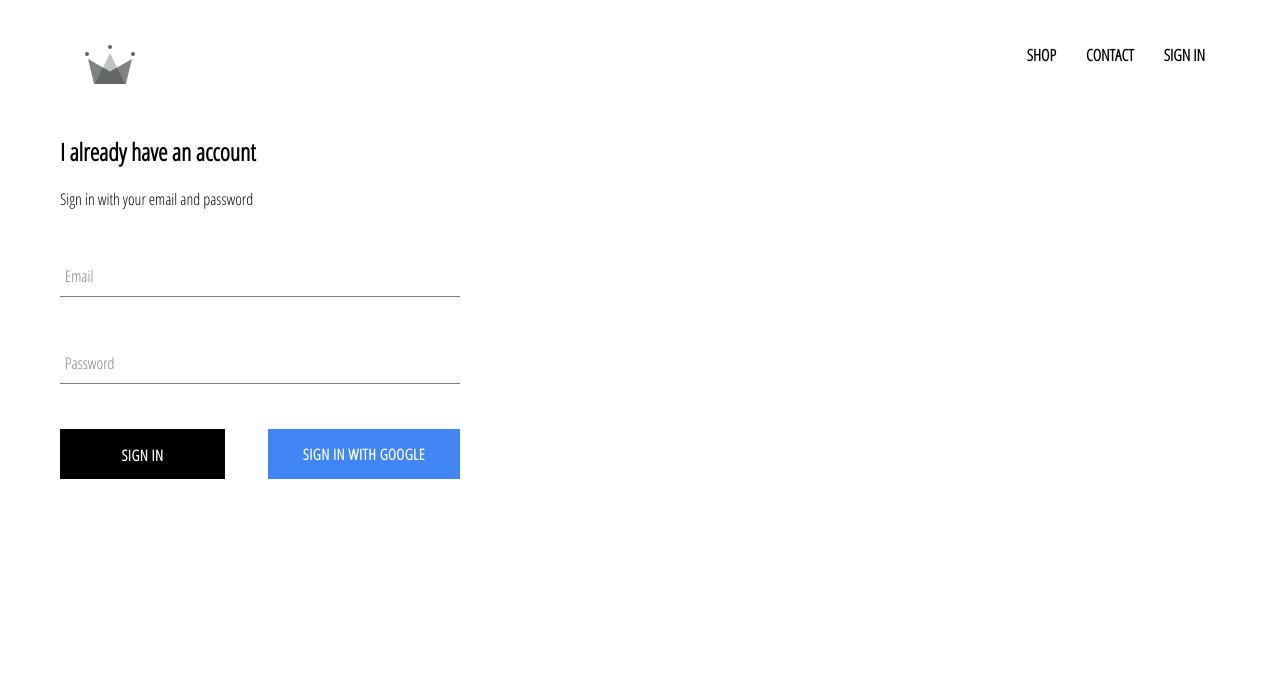
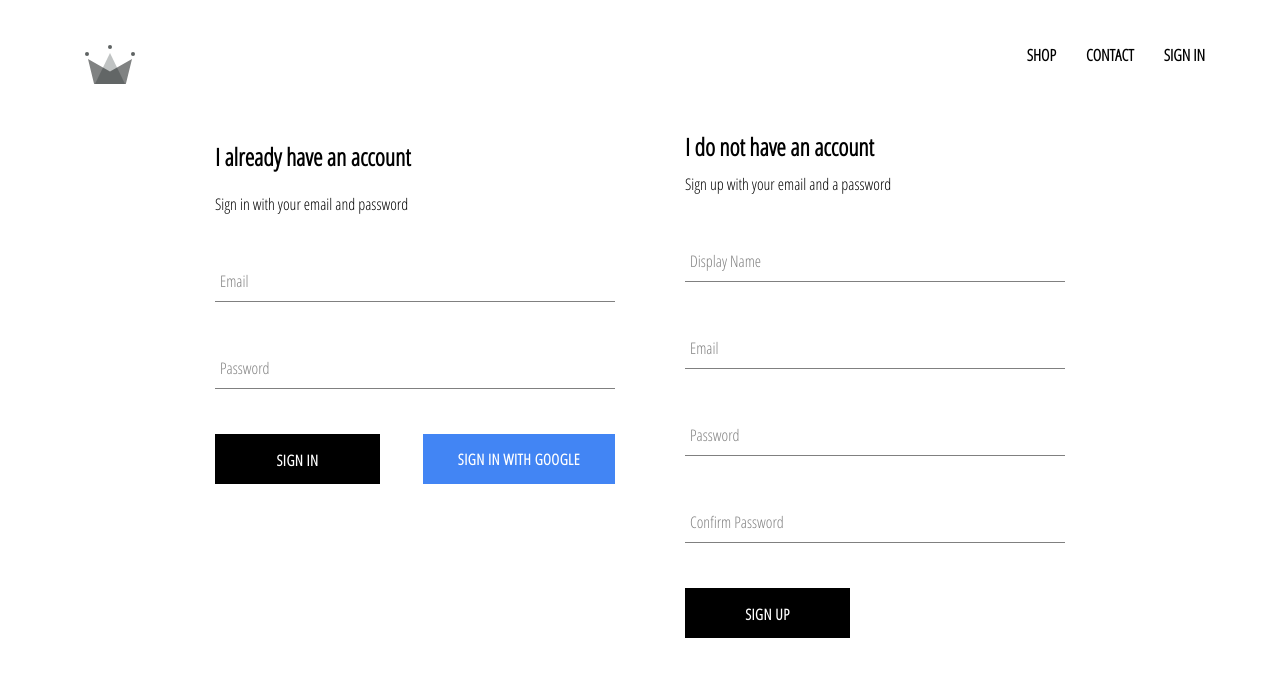
Before and after one commit to milan090/crwn-clothing, a React (Create React App) app: page /signin in a window 1280 px wide. Shown: the top 676 px of the page. Built offline with nearby package versions, Linux system fonts and the light colour scheme; no server answers.

Commit message:
Added firebase utils sign up and store auth user to firebase cloud database

```diff
--- a/src/App.js
+++ b/src/App.js
@@ -5,7 +5,7 @@
 import Header from './components/header/header.component';
 import SignInAndSignUp from './pages/sign-in-and-sign-up/sign-in-and-sign-up.component';
 import { Route, Switch } from 'react-router-dom';
-import { auth } from './firebase/firebase.utils';
+import { auth, createUserProfileDocument } from './firebase/firebase.utils';
 
 
 class App extends React.Component {
@@ -16,9 +16,22 @@
   unsubscribeFromAuth = null;
 
   componentDidMount(){
-    this.unsubscribeFromAuth = auth.onAuthStateChanged(user => {
-      this.setState({ currentUser: user });
-      console.log(user);
+    this.unsubscribeFromAuth = auth.onAuthStateChanged(async userAuth => {
+      if (userAuth) {
+        const userRef = await createUserProfileDocument(userAuth);
+
+        userRef.onSnapshot(snapShot => {
+          this.setState({ currentUser: {
+            id: snapShot.id,
+            ...snapShot.data()
+          } }, () => {
+            console.log(this.state)
+          });
+        })
+
+      } else {
+        this.setState({ currentUser: userAuth});
+      }
     })
   }
 
--- a/src/components/sign-in/sign-in.styles.scss
+++ b/src/components/sign-in/sign-in.styles.scss
@@ -3,6 +3,7 @@
   min-width: 400px;
   display: flex;
   flex-direction: column;
+  margin-right: 50px !important;
 
   .title {
     margin: 10px 0;
--- /dev/null
+++ b/src/components/sign-up/sign-up.component.jsx
@@ -0,0 +1,96 @@
+import React from 'react'
+
+import FormInput from '../form-input/form-input.component';
+import CustomButton from '../custom-button/custom-buttton.component';
+
+import { auth, createUserProfileDocument } from '../../firebase/firebase.utils';
+
+
+import './sign-up.styles.scss';
+
+
+class SignUp extends React.Component {
+  state = {
+    displayName: '',
+    email: '',
+    password: '',
+    confirmPassword: ''
+  }
+
+  handleChange = (event) => {
+    const {name, value} = event.target;
+
+    this.setState({[name]: value});
+  }
+
+  handleSubmit = async (event) => {
+    event.preventDefault();
+    const {displayName, email, password, confirmPassword} = this.state;
+
+    if (password !== confirmPassword) {
+      alert("Passwords don't match");
+      return;
+    }
+    try {
+      const { user } = await auth.createUserWithEmailAndPassword(email, password);
+
+      await createUserProfileDocument(user, {displayName});
+      this.setState({
+        displayName: '',
+        email: '',
+        password: '',
+        confirmPassword: ''
+      })
+    } catch (error) {
+      console.error(error);
+    }
+  }
+
+  render(){
+    const {displayName, email, password, confirmPassword} = this.state;
+    return (
+      <div className="sign-up" onSubmit={this.handleSubmit}>
+        <h2 className="title">I do not have an account</h2>
+        <span>Sign up with your email and a password</span>
+        <form className="sign-up-form">
+          <FormInput
+            type="text"
+            name="displayName"
+            value={displayName}
+            onChange={this.handleChange}
+            label="Display Name"
+            required
+          />
+          <FormInput
+            type="email"
+            name="email"
+            value={email}
+            onChange={this.handleChange}
+            label="Email"
+            required
+          />
+          <FormInput
+            type="password"
+            name="password"
+            value={password}
+            onChange={this.handleChange}
+            label="Password"
+            required
+          />
+          <FormInput
+            type="password"
+            name="confirmPassword"
+            value={confirmPassword}
+            onChange={this.handleChange}
+            label="Confirm Password"
+            required
+          />
+
+          <CustomButton type="submit">SIGN UP</CustomButton>
+        </form>
+      </div>
+    )
+  }
+}
+
+export default SignUp;
--- /dev/null
+++ b/src/components/sign-up/sign-up.styles.scss
@@ -0,0 +1,9 @@
+.sign-up {
+  display: flex;
+  flex-direction: column;
+  width: 380px;
+
+  .title {
+    margin: 10px 0;
+  }
+}
--- a/src/firebase/firebase.utils.js
+++ b/src/firebase/firebase.utils.js
@@ -14,6 +14,30 @@
   measurementId: "G-19CBTHVKGK"
 };
 
+export const createUserProfileDocument = async (userAuth, additionalData) => {
+  if (!userAuth) return;
+  const userRef = firestore.doc(`users/${userAuth.uid}`);
+  const snapShot = await userRef.get();
+
+  if (!snapShot.exists) {
+    const { displayName, email } = userAuth;
+    const createdAt = new Date();
+
+    try {
+      await userRef.set({
+        displayName,
+        email,
+        createdAt,
+        ...additionalData
+      })
+    } catch (error) {
+      console.error("Error creating User", error);
+    }
+  }
+
+  return userRef;
+}
+
 firebase.initializeApp(config);
 
 export const auth = firebase.auth();
--- a/src/pages/sign-in-and-sign-up/sign-in-and-sign-up.component.jsx
+++ b/src/pages/sign-in-and-sign-up/sign-in-and-sign-up.component.jsx
@@ -1,11 +1,13 @@
 import React from 'react'
 
-import './sign-in-and-sign-up.styles.scss'
+import './sign-in-and-sign-up.styles.scss';
 import SignIn from '../../components/sign-in/sign-in.component';
+import SignUp from '../../components/sign-up/sign-up.component';
 
 const SignInAndSignUp = () => (
-  <div className="signin-and-signup">
+  <div className="sign-in-and-sign-up">
     <SignIn/>
+    <SignUp/>
   </div>
 )
 
--- a/src/pages/sign-in-and-sign-up/sign-in-and-sign-up.styles.scss
+++ b/src/pages/sign-in-and-sign-up/sign-in-and-sign-up.styles.scss
@@ -0,0 +1,6 @@
+.sign-in-and-sign-up{
+  width: 850px;
+  display: flex;
+  justify-content: space-between;
+  margin: 30px auto;
+}
```
